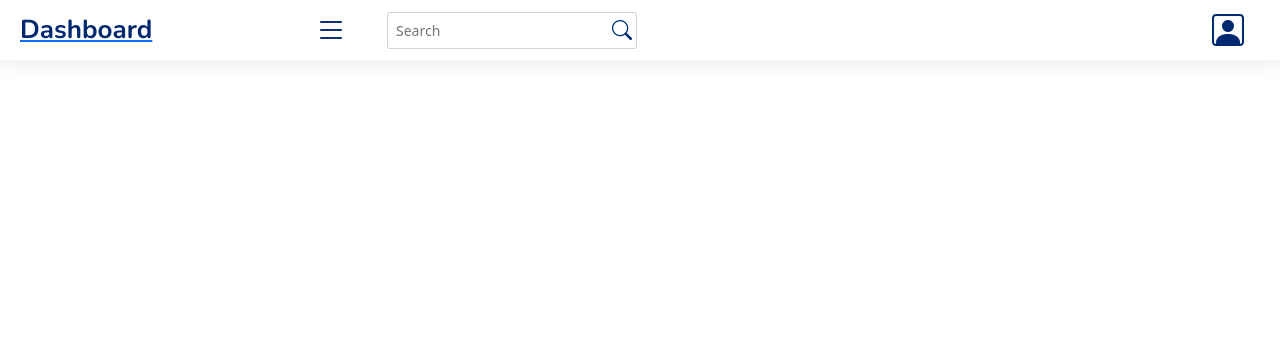
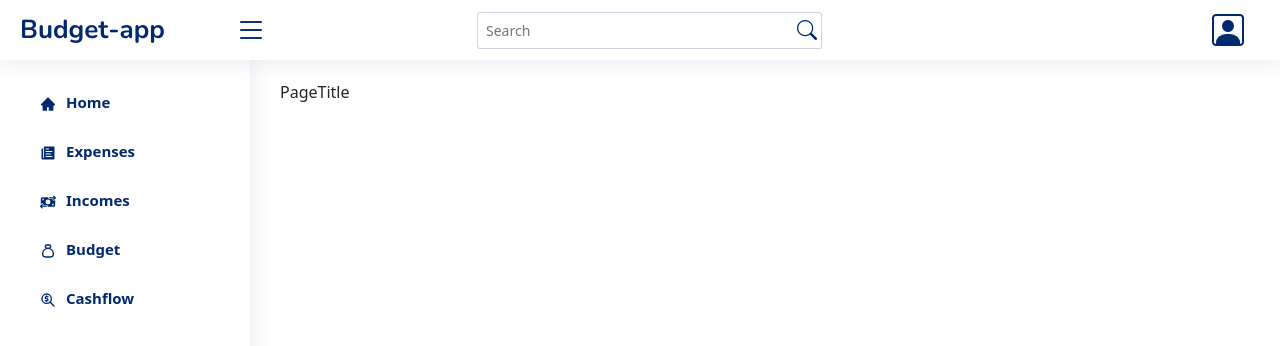
Before and after one commit to AleMorro/budget-app, a React (Create React App) app in the folder frontend/: page / in a window 1280 px wide. Shown: the top 346 px of the page. Built offline with nearby package versions, Linux system fonts and the light colour scheme.

Commit message:
Added Sidebar
Completed the general layout of the application: header and sidebar with propriate responsive layout

```diff
--- a/frontend/src/App.css
+++ b/frontend/src/App.css
@@ -14,6 +14,7 @@
    margin: 0;
    padding: 0;
    box-sizing: border-box;
+   text-decoration: none;
 }
 
 body {
@@ -70,11 +71,11 @@ h6 {
 
 .dropdown-menu a {
    color: #444444;
-   text-decoration: underline;
+   text-decoration: none;
 }
 
 .dropdown-menu .dropdown-footer a:hover {
-   text-decoration: none;
+   text-decoration: underline;
 }
 
 .dropdown-menu .dropdown-divider {
--- a/frontend/src/App.jsx
+++ b/frontend/src/App.jsx
@@ -23,10 +23,14 @@ import 'remixicon/fonts/remixicon.css'
 // import Bootstrap
 import 'bootstrap/dist/css/bootstrap.min.css'
 import 'bootstrap/dist/js/bootstrap.min.js'
+import Sidebar from "./components/Sidebar";
+import Main from "./components/Main";
 
 const AppLayout = () => (
    <>
-   <Outlet />
+      <Header />
+      <Sidebar />
+      <Outlet />
    </>
 )
 
@@ -37,7 +41,7 @@ const router = createBrowserRouter([
       children: [
          {
             path: "/",
-            element: <Header />
+            element: <Main />
          },
          {
             path: "expenses",
--- a/frontend/src/components/Logo.jsx
+++ b/frontend/src/components/Logo.jsx
@@ -10,8 +10,7 @@ function Logo() {
    return (
       <div className="d-flex align-items-center justify-content-between">
          <a href="/" className='logo d-flex align-items-center'>
-            {/* <img src="" alt=""/> */}
-            <span className='d-none d-lg-block'>Dashboard</span>
+            <span className='d-none d-lg-block'>Budget-app</span>
          </a>
          <i
             className='bi bi-list toggle-sidebar-btn'
--- /dev/null
+++ b/frontend/src/components/Main.jsx
@@ -0,0 +1,15 @@
+import React from 'react'
+import '../styles/Main.css'
+
+import PageTitle from './PageTitle'
+import Home from '../routes/Home'
+
+function Main() {
+   return (
+      <main id='main' className='main'>
+         <PageTitle />
+      </main>
+   )
+}
+
+export default Main
--- /dev/null
+++ b/frontend/src/components/PageTitle.jsx
@@ -0,0 +1,9 @@
+import React from 'react'
+
+function PageTitle() {
+  return (
+    <div>PageTitle</div>
+  )
+}
+
+export default PageTitle
--- a/frontend/src/components/Sidebar.jsx
+++ b/frontend/src/components/Sidebar.jsx
@@ -2,46 +2,34 @@ import React, { useState } from "react";
 import * as FaIcons from "react-icons/fa";
 import * as AiIcons from "react-icons/ai";
 import { Link } from "react-router-dom";
-import { SidebarData } from "./SidebarData";
+import { SidebarData } from "../data/SidebarData";
 import { IconContext } from "react-icons";
 
-// import "../styles/Sidebar.css"
+import "../styles/Sidebar.css"
 
 function Sidebar() {
 
-   const [sidebar, setSidebar] = useState(false)
+   return(
+      <IconContext.Provider value={{ color: "undefined"}}>
+         <aside id="sidebar" className="sidebar">
 
-   const showSidebar = () => setSidebar(!sidebar)
-
-   return(
-      <>
-      <IconContext.Provider value={{ color: "undefined"}}>
-         <div className="sidebar">
-            <Link to="#" className="menu-bars">
-               <FaIcons.FaBars onClick={showSidebar} />
-            </Link>
-         </div>
-         <nav className={sidebar ? "nav-menu active" : "nav-menu"}>
-            <ul className="nav-menu-items" onClick={showSidebar}>
-               <li className="navbar-toggle">
-                  <Link to="#" className="menu-bars">
-                     <AiIcons.AiOutlineClose />
-                  </Link>
-               </li>
+            <ul className="sidebar-nav" id="sidebar-nav">
                {SidebarData.map((item, index) => {
                   return (
                      <li key={index} className={item.cName}>
-                        <Link to={item.path}>
-                           {item.icon}
-                           <span>{item.title}</span>
-                        </Link>
+                        <a className="nav-link collapsed">
+                           <Link to={item.path} className="icon">
+                              <i>{item.icon}</i>
+                              <span>{item.title}</span>
+                           </Link>
+                        </a>
                      </li>
                   )
                })}
             </ul>
-         </nav>
+
+         </aside>
       </IconContext.Provider>
-      </>
    )
 }
 
--- /dev/null
+++ b/frontend/src/data/SidebarData.js
@@ -0,0 +1,39 @@
+import React from "react";
+import * as AiIcons from "react-icons/ai";
+import * as IoIcons from "react-icons/io";
+import * as Fa6Icons from "react-icons/fa6";
+import * as TbIcons from "react-icons/tb";
+import * as CiIcons from "react-icons/ci";
+
+export const SidebarData = [
+  {
+    title: "Home",
+    path: "/",
+    icon: <AiIcons.AiFillHome />,
+    cName: "nav-item",
+  },
+  {
+    title: "Expenses",
+    path: "/expenses",
+    icon: <IoIcons.IoIosPaper />,
+    cName: "nav-item",
+  },
+  {
+    title: "Incomes",
+    path: "/incomes",
+    icon: <Fa6Icons.FaMoneyBillTransfer />,
+    cName: "nav-item",
+  },
+  {
+    title: "Budget",
+    path: "/budget",
+    icon: <TbIcons.TbMoneybag />,
+    cName: "nav-item",
+  },
+  {
+    title: "Cashflow",
+    path: "/cashflow",
+    icon: <TbIcons.TbZoomMoney />,
+    cName: "nav-item",
+  },
+];
--- a/frontend/src/index.js
+++ b/frontend/src/index.js
@@ -1,7 +1,7 @@
 import React from 'react';
 import ReactDOM from 'react-dom/client';
 import App from './App.jsx';
-import { GlobalProvider } from './context/globalContext';
+import { GlobalProvider } from './context/globalContext.jsx'
 
 const root = ReactDOM.createRoot(document.getElementById('root'));
 root.render(
--- a/frontend/src/styles/Logo.css
+++ b/frontend/src/styles/Logo.css
@@ -4,7 +4,7 @@
 
 @media (min-width: 1200px) {
    .logo {
-      width: 280px;
+      width: 200px;
    }
 }
 
@@ -18,4 +18,5 @@
    font-weight: 700;
    color: #012970;
    font-family: 'Nunito', sans-serif;
+   text-decoration: none;
 }
--- /dev/null
+++ b/frontend/src/styles/Main.css
@@ -0,0 +1,14 @@
+/**
+# Main
+**/
+#main {
+   margin-top: 60px;
+   padding: 20px 30px;
+   transition: margin-left 0.3s ease;
+}
+
+@media (max-width: 1199px) {
+   #main {
+      padding: 20px;
+   }
+}
--- a/frontend/src/styles/SearchBar.css
+++ b/frontend/src/styles/SearchBar.css
@@ -1,6 +1,7 @@
 .header .search-bar {
-   min-width: 260px;
+   min-width: 400px;
    padding: 0 20px;
+   margin: auto;
 }
 
 @media (max-width: 1199px) {
--- /dev/null
+++ b/frontend/src/styles/Sidebar.css
@@ -0,0 +1,137 @@
+/**
+# Sidebar
+**/
+.sidebar {
+   position: fixed;
+   top: 60px;
+   left: 0;
+   bottom: 0;
+   width: 250px;
+   z-index: 996;
+   transition: all 0.3s;
+   padding: 20px;
+   overflow-y: auto;
+   scrollbar-width: thin;
+   scrollbar-color: #aab7cf transparent;
+   box-shadow: 0px 0px 20px rgba(1, 41, 112, 0.1);
+   background-color: #fff;
+}
+
+@media (max-width: 1199px) {
+   .sidebar {
+      left: -300px;
+   }
+}
+
+.sidebar::-webkit-scrollbar {
+   width: 5px;
+   height: 8px;
+   background-color: #fff;
+}
+
+.sidebar::-webkit-scrollbar-thumb {
+   background-color: #aab7cf;
+}
+
+@media (min-width: 1200px) {
+   #main,
+   #footr {
+      margin-left: 250px;
+   }
+}
+
+@media (max-width: 1199px) {
+   .toggle-sidebar .sidebar {
+      left: 0;
+   }
+}
+
+@media (min-width: 1200px) {
+   .toggle-sidebar #main,
+   .toggle-sidebar #footer {
+      margin-left: 0;
+   }
+
+   .toggle-sidebar .sidebar {
+      left: -300px;
+   }
+}
+
+.sidebar-nav {
+   padding: 0;
+   margin: 0;
+   list-style: none;
+}
+
+.sidebar-nav li {
+   padding: 0;
+   margin: 0;
+   list-style: none;
+}
+
+.sidebar-nav .nav-item {
+   margin-bottom: 5px;
+}
+
+.sidebar-nav .nav-heading {
+   font-size: 11px;
+   text-transform: uppercase;
+   color: #899bbd;
+   font-weight: 600;
+   margin: 10px 0 5px 15px;
+}
+
+.sidebar-nav .nav-link {
+   display: flex;
+   align-items: center;
+   font-size: 15px;
+   font-weight: 600;
+   color: #4154f1;
+   transition: 0.3;
+   background: #f6f9ff;
+   padding: 10px 15px;
+   border-radius: 4px;
+}
+
+.sidebar-nav .nav-link i{
+   font-size: 16px;
+   margin-right: 10px;
+   color: #012970;
+}
+
+.sidebar-nav .nav-link.collapsed {
+   color: #012970;
+   background: #fff;
+}
+
+.sidebar-nav .nav-link.collapsed {
+   color: #899bbd;
+}
+
+.sidebar-nav .nav-link:hover {
+   color: #4154f1;
+   background: #f6f9ff;
+}
+
+.sidebar-nav .nav-link:hover .icon {
+   color: #4154f1;
+}
+
+.sidebar-nav .nav-link .icon {
+   margin-right: 0;
+   transition: transform 0.2s ease-in-out;
+}
+
+.sidebar-nav .nav-link:not(.collapsed) .icon {
+   transform: rotate(180deg);
+}
+
+.sidebar-nav .nav-content {
+   padding: 5px 0 0 0;
+   margin: 0;
+}
+
+a {
+   text-decoration: none;
+   color: #012970;
+}
```
